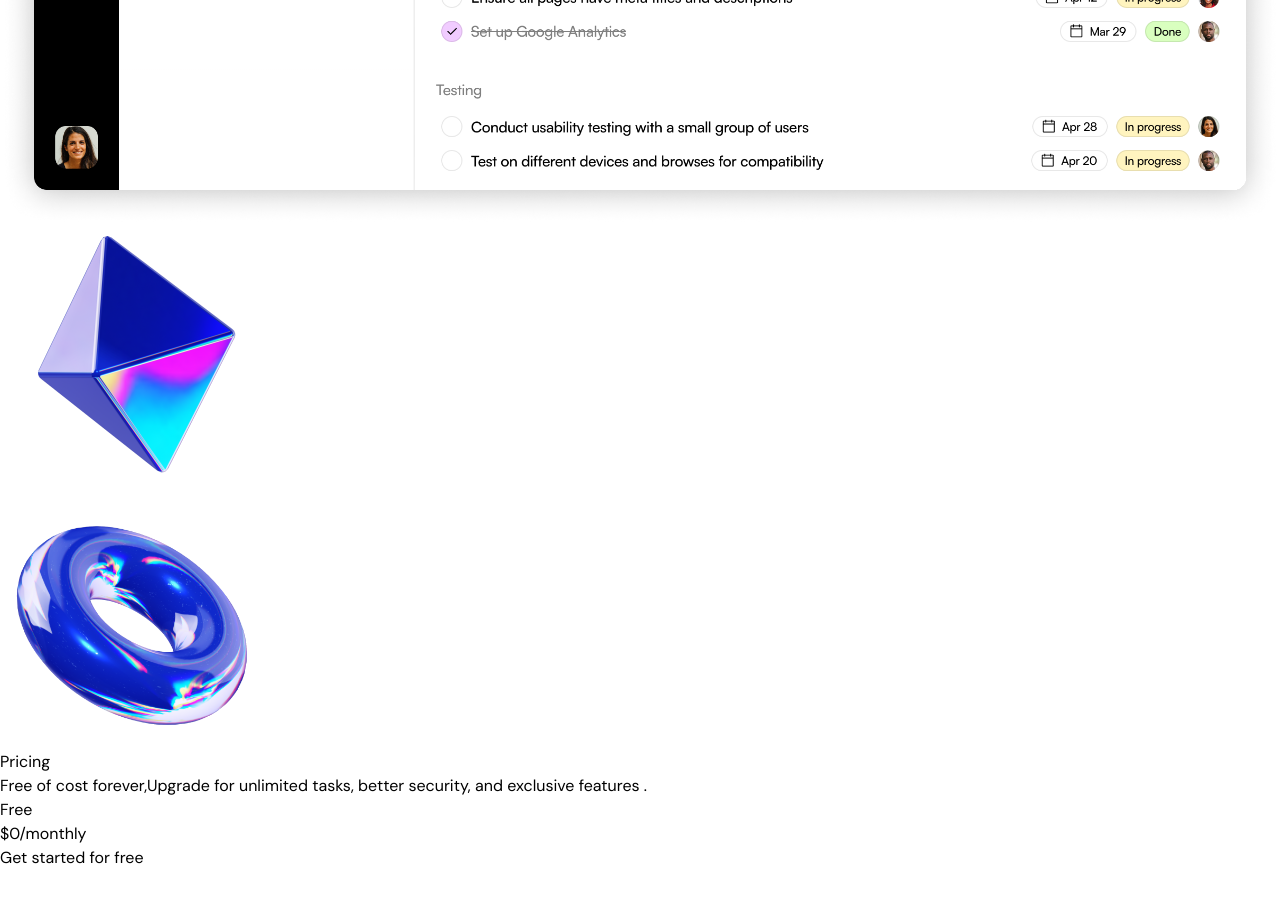
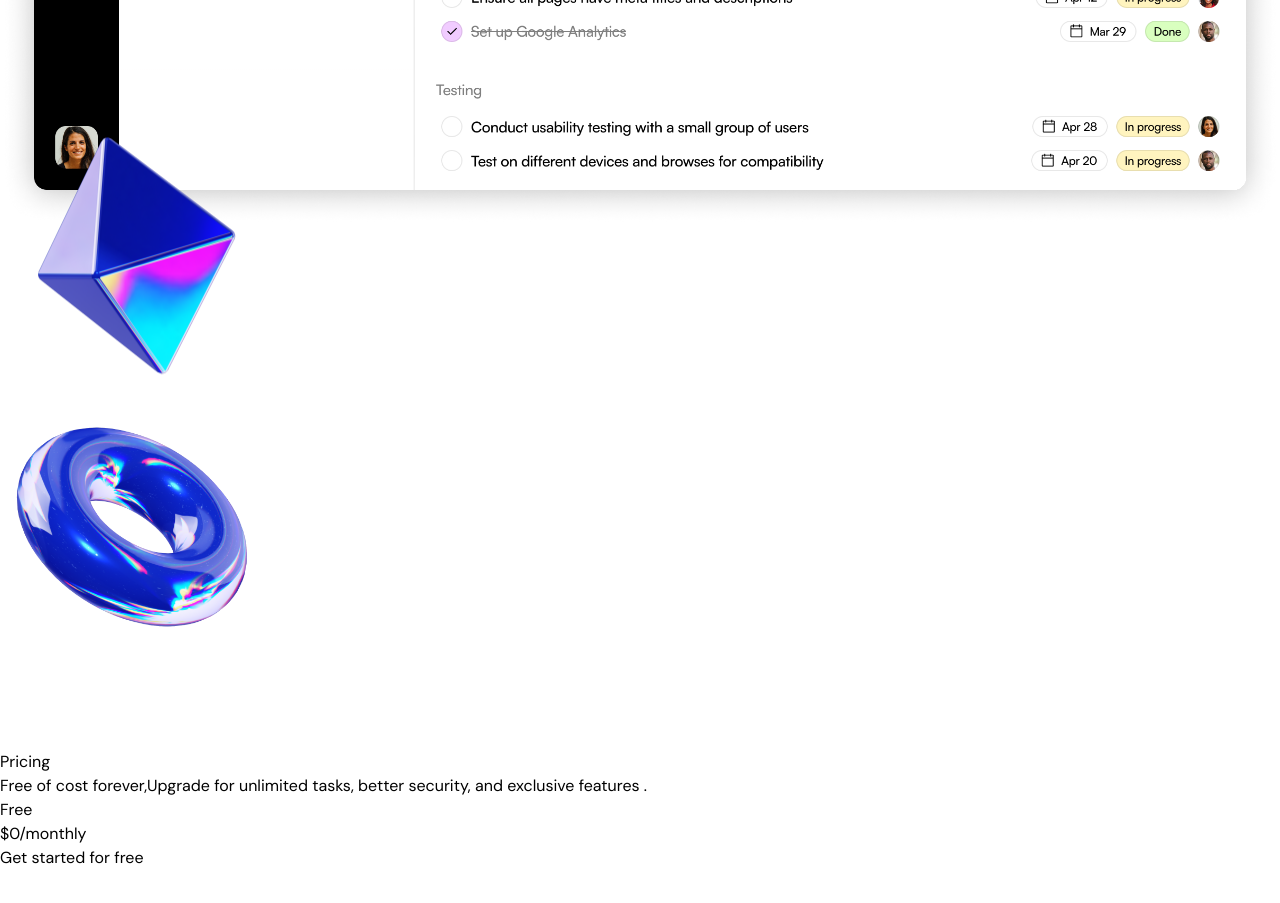
Before and after one commit to paintennn/stunning-saas-landing-page, a Next.js app: page / in a window 1280 px wide. Shown: the part 6020-6923 px from the top of the page. Built offline with nearby package versions, Linux system fonts and the light colour scheme.

Commit message:
Animation: ProductShowCase Animation Added

```diff
--- a/src/sections/ProductShowcase.tsx
+++ b/src/sections/ProductShowcase.tsx
@@ -1,12 +1,23 @@
+"use client";
 import productImage from "@/assets/product-image.png";
 import Image from "next/image";
 import prymidImage from "@/assets/pyramid.png";
 import tubeImage from "@/assets/tube.png";
-
+import { motion, useScroll, useTransform } from "framer-motion";
+import { useRef } from "react";
 export const ProductShowcase = () => {
+  const ProductShowCase = useRef(null);
+  const { scrollYProgress } = useScroll({
+    target: ProductShowCase,
+    offset: ["start end", "end start"],
+  });
+  const translateY = useTransform(scrollYProgress, [0, 1], [150, -150]);
   return (
     <>
-      <section className="bg-gradient-to-b from-[#FFFFFF] to-[#D2DCFF] py-24 overflow-x-clip">
+      <section
+        ref={ProductShowCase}
+        className="bg-gradient-to-b from-[#FFFFFF] to-[#D2DCFF] py-24 overflow-x-clip"
+      >
         <div className="container">
           <div className="max-w-[540px] mx-auto">
             <div className="flex justify-center">
@@ -22,19 +33,25 @@
           </div>
           <div className="relative">
             <Image src={productImage} alt="Product Image" className="mt-10" />
-            <Image
-              src={prymidImage}
+            <motion.img
+              src={prymidImage.src}
               height={262}
               width={262}
               alt="Prymid Image"
               className="hidden md:block absolute -right-36 -top-32"
+              style={{
+                translateY,
+              }}
             />
-            <Image
-              src={tubeImage}
+            <motion.img
+              src={tubeImage.src}
               height={262}
               width={262}
               alt="Tube Image"
               className="hidden md:block absolute -left-40 bottom-24"
+              style={{
+                translateY,
+              }}
             />
           </div>
         </div>
```
